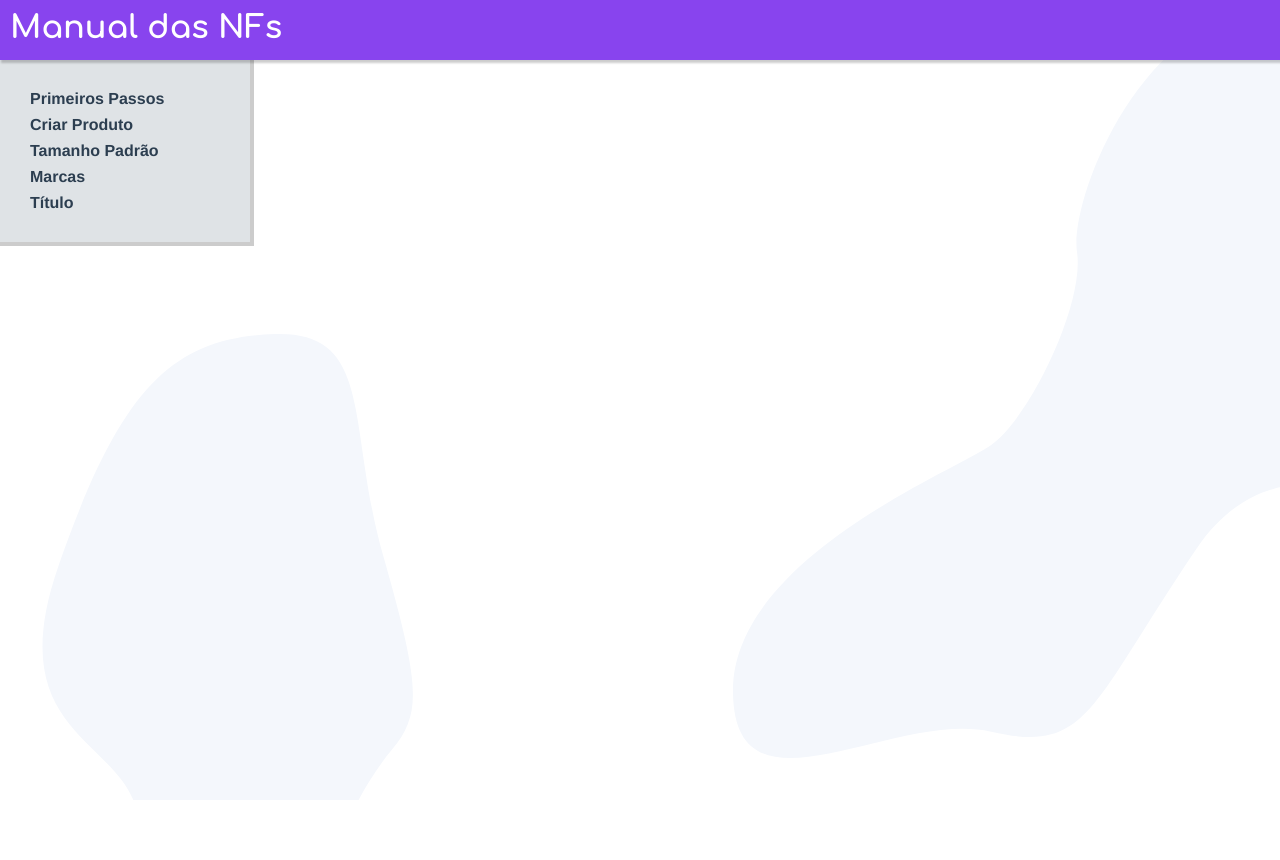
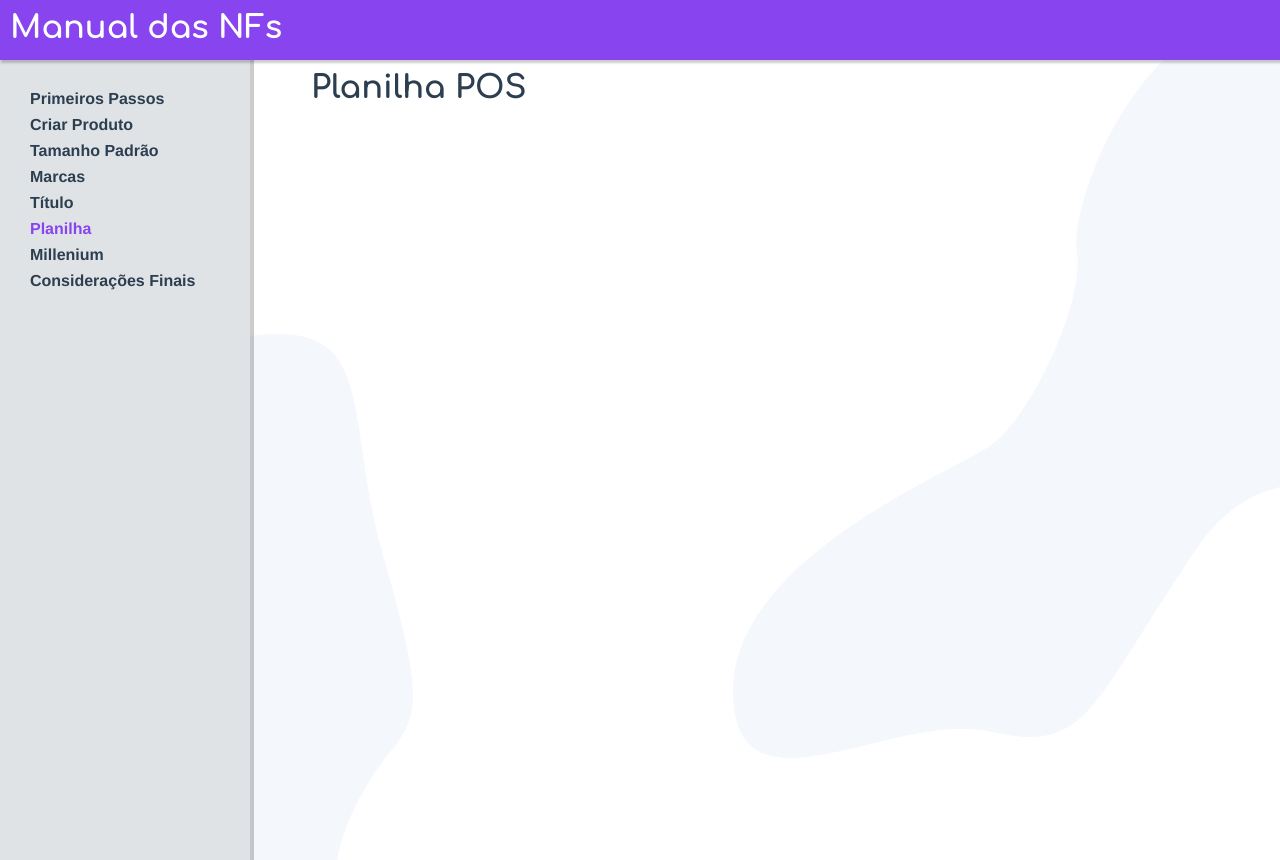
Before and after one commit to Andsu29/manual, a Vue app: page /planilha in a window 1280 px wide. Before the commit the page ends 800 px from the top, so only its background shows below. Built offline with nearby package versions, Linux system fonts and the light colour scheme.

Commit message:
novos links

```diff
--- a/src/App.vue
+++ b/src/App.vue
@@ -9,6 +9,9 @@
           <router-link to="/tamanhos">Tamanho Padrão</router-link>
           <router-link to="/">Marcas</router-link>
           <router-link to="/titulos">Título</router-link>
+          <router-link to="/planilha">Planilha</router-link>
+          <router-link to="/millenium">Millenium</router-link>
+          <router-link to="/consideraçoes">Considerações Finais</router-link>
         </nav>
       </div>
       <div class="fonte">
--- a/src/router/router.js
+++ b/src/router/router.js
@@ -5,6 +5,9 @@ import imprimirNotas from "../views/imprimirNotas.vue";
 import criarProduto from "../views/criarProduto.vue";
 import subirTamanhos from "../views/subirTamanhos.vue";
 import regrasTitulo from "../views/regrasTitulo.vue";
+import consideraçoesFinais from "../views/consideraçoesFinais.vue";
+import eMillenium from "../views/eMillenium.vue";
+import planilhaPos from "../views/planilhaPos.vue";
 
 Vue.use(VueRouter);
 
@@ -34,6 +37,21 @@ const routes = [
     name: "titulos",
     component: regrasTitulo,
   },
+  {
+    path: "/consideraçoes",
+    name: "consideraçoes",
+    component: consideraçoesFinais,
+  },
+  {
+    path: "/planilha",
+    name: "planilha",
+    component: planilhaPos,
+  },
+  {
+    path: "/millenium",
+    name: "millenium",
+    component: eMillenium,
+  },
 ];
 
 const router = new VueRouter({
--- /dev/null
+++ b/src/views/consideraçoesFinais.vue
@@ -0,0 +1,14 @@
+<template>
+  <div class="vh">
+    <h1>Considerações Finais</h1>
+    <p>Nunca tenha medo de perguntar.</p>
+    <p>Na dúvida de qualquer cor o melhor e ir olhar.</p>
+    <p>Fazer com pressa aumenta a margem de erro.</p>
+  </div>
+</template>
+
+<script>
+export default {};
+</script>
+
+<style></style>
--- /dev/null
+++ b/src/views/eMillenium.vue
@@ -0,0 +1,11 @@
+<template>
+  <div class="vh">
+    <h1>Millenium</h1>
+  </div>
+</template>
+
+<script>
+export default {};
+</script>
+
+<style></style>
--- /dev/null
+++ b/src/views/planilhaPos.vue
@@ -0,0 +1,11 @@
+<template>
+  <div class="vh">
+    <h1>Planilha POS</h1>
+  </div>
+</template>
+
+<script>
+export default {};
+</script>
+
+<style></style>
```
